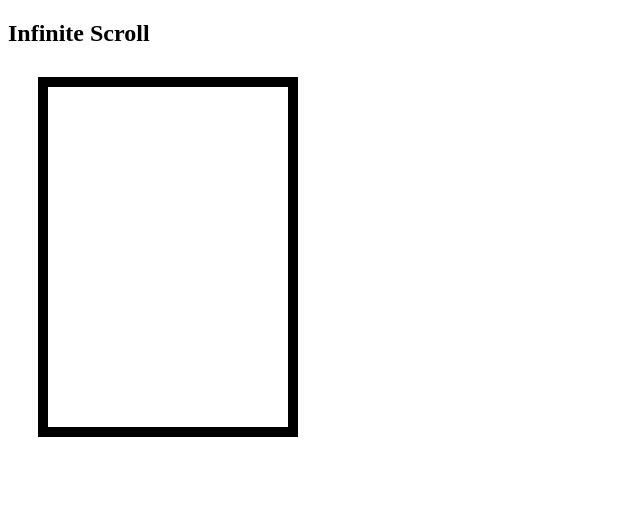
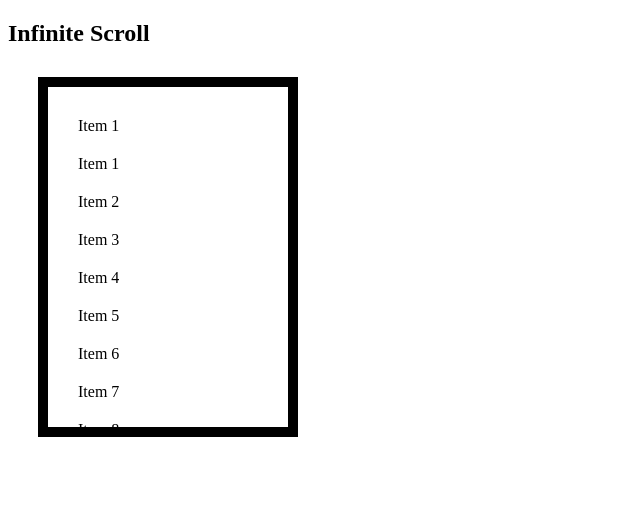
Before and after one commit to acciojob/infinite-scroll-warishshahbaz, a website: page main.html in a window 1280 px wide. Shown: the whole page, without its empty margins (0-640 px from the left). Drawn offline with Linux system fonts and the light colour scheme.

Commit message:
created a submission

```diff
--- a/main.html
+++ b/main.html
@@ -12,6 +12,17 @@
     <h2>Infinite Scroll</h2>
     <main>
       <ol id="infi-list"  >
+		<li>Item 1</li>
+		  <li>Item 1</li>
+		  <li>Item 2</li>
+		  <li>Item 3</li>
+		  <li>Item 4</li>
+		  <li>Item 5</li>
+		  <li>Item 6</li>
+		  <li>Item 7</li>
+		  <li>Item 8</li>
+		  <li>Item 9</li>
+		  <li>Item 10</li>
 
 	  </ol>
     </main>
--- a/script.js
+++ b/script.js
@@ -19,9 +19,9 @@ document.addEventListener("DOMContentLoaded", function () {
   });
 
   // Initially add 10 list items
-  for (let i = 0; i < 10; i++) {
-    const newItem = document.createElement("li");
-    newItem.textContent = `Item ${i + 1}`;
-    list.appendChild(newItem);
-  }
+  // for (let i = 0; i < 10; i++) {
+  //   const newItem = document.createElement("li");
+  //   newItem.textContent = `Item ${i + 1}`;
+  //   list.appendChild(newItem);
+  // }
 });
```
